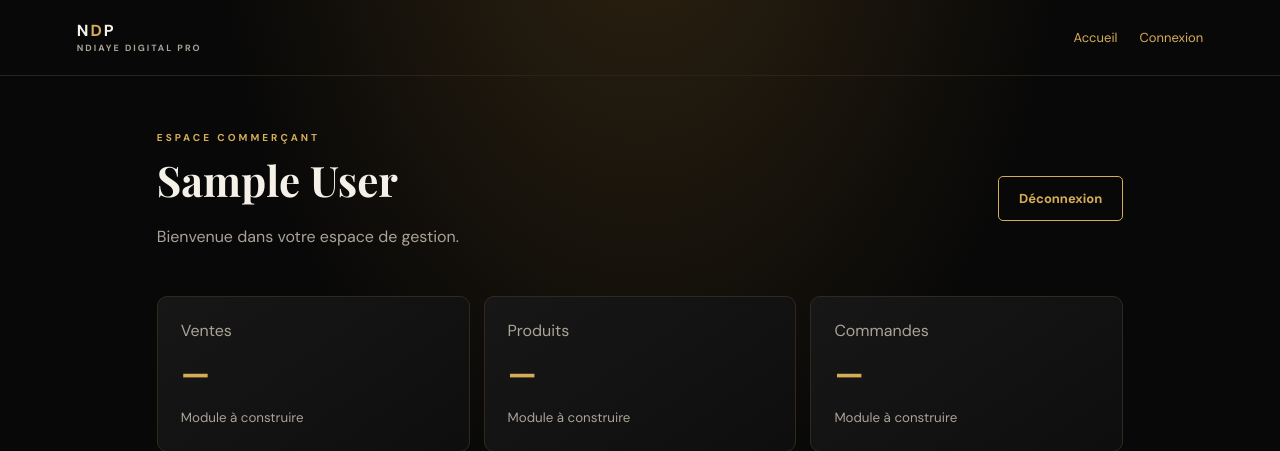
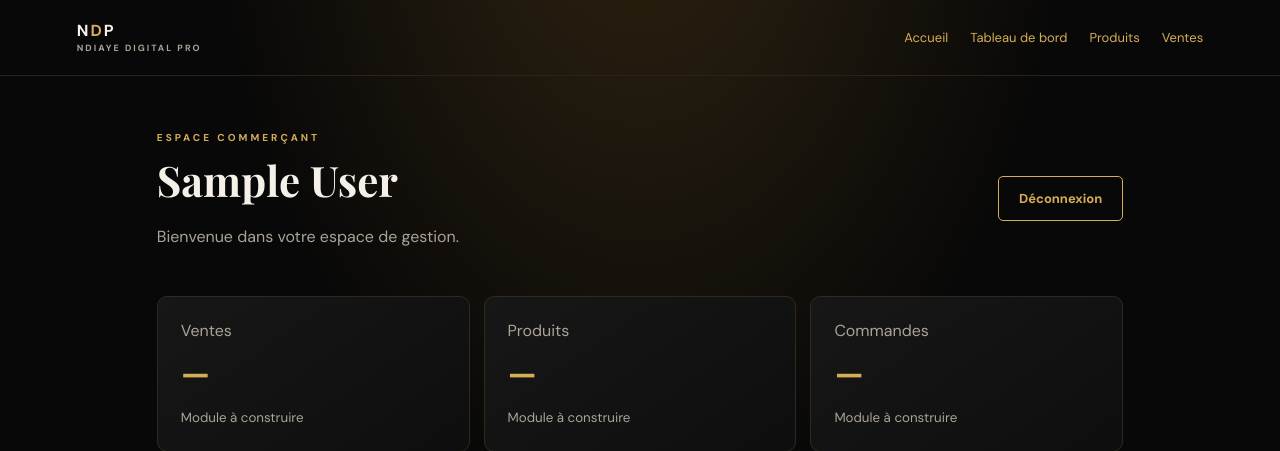
Before and after one commit to ameth99ndiaye-hash/ndiaye-digital-pro-v2, a Flask app: page /dashboard in a window 1280 px wide. Shown: the top 451 px of the page. Run offline with Flask 3, Linux system fonts and the light colour scheme; the visitor is signed in with stand-in values (Sample User, id 1); data that the repository does not hold is empty.

Commit message:
Build secure merchant products and sales foundation

```diff
--- a/templates/base.html
+++ b/templates/base.html
@@ -2,6 +2,6 @@
 <html lang="fr"><head><meta charset="utf-8"><meta name="viewport" content="width=device-width,initial-scale=1">
 <meta name="theme-color" content="#080808"><title>{% block title %}NDIAYE DIGITAL PRO{% endblock %}</title>
 <link rel="stylesheet" href="{{ url_for('static', filename='style.css') }}"></head>
-<body><header class="top"><a class="brand" href="/">N<span>D</span>P <small>NDIAYE DIGITAL PRO</small></a><nav><a href="/">Accueil</a><a href="/login">Connexion</a></nav></header>
+<body><header class="top"><a class="brand" href="/">N<span>D</span>P <small>NDIAYE DIGITAL PRO</small></a><nav><a href="/">Accueil</a>{% if session.get('merchant_id') %}<a href="/dashboard">Tableau de bord</a><a href="/products">Produits</a><a href="/sales">Ventes</a>{% else %}<a href="/login">Connexion</a>{% endif %}</nav></header>
 <main>{% with messages = get_flashed_messages(with_categories=true) %}{% for category, message in messages %}<div class="notice">{{ message }}</div>{% endfor %}{% endwith %}{% block content %}{% endblock %}</main>
 <footer>© 2026 NDIAYE DIGITAL PRO · Business & Commerce</footer></body></html>
```
